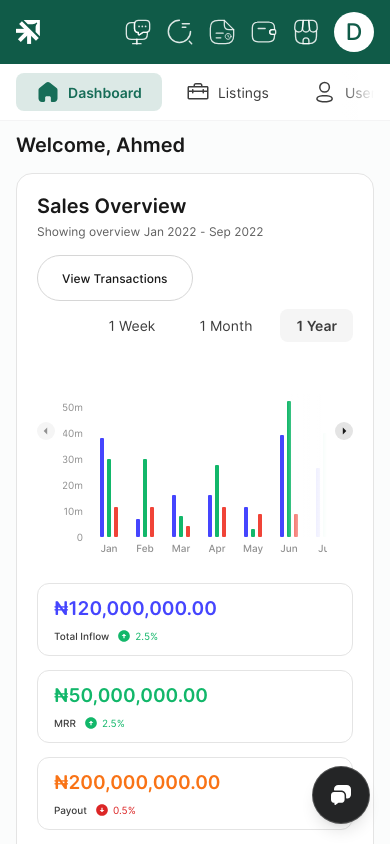
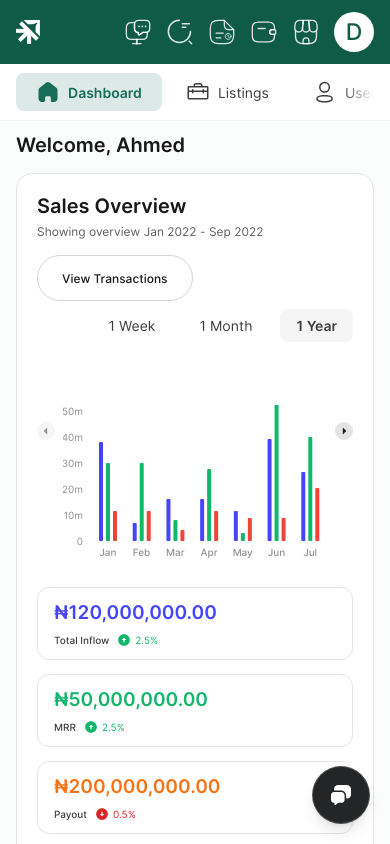
Before and after one commit to Psalm112/expertlisting-dashboard, a Next.js app: page / in a window 390 px wide. Shown: the top 844 px of the page. Built offline with nearby package versions, Linux system fonts and the light colour scheme.

Commit message:
Move the chart onto a ResponsiveContainer and page the months when space is tight

```diff
--- a/src/components/dashboard/SalesChart.tsx
+++ b/src/components/dashboard/SalesChart.tsx
@@ -1,23 +1,25 @@
 'use client';
 
-import { useCallback, useEffect, useMemo, useRef, useState } from 'react';
-import { Bar, BarChart, Cell, XAxis, YAxis } from 'recharts';
+import { useMemo, useState } from 'react';
+import { AnimatePresence, motion } from 'framer-motion';
+import { Bar, BarChart, Cell, ResponsiveContainer, XAxis, YAxis } from 'recharts';
 import { CarouselArrow } from '@/components/ui/CarouselArrow';
+import { POP } from '@/lib/motion';
 import { SALES_SERIES } from '@/lib/mock-data';
+import { useElementWidth } from '@/lib/use-element-width';
 import { usePrefersReducedMotion } from '@/lib/use-prefers-reduced-motion';
 import type { SalesPoint } from '@/lib/types';
 import { cn } from '@/lib/cn';
 
 /**
- * Geometry is taken from the Figma frame rather than left to the library.
- * Bars are 4px, 3px apart inside a group, with 18px between groups, which makes
- * each category band 36px. Sizing the chart to `bands x 36` holds Recharts to
- * those numbers instead of stretching them to fill the container.
+ * Bars are 4px, 3px apart inside a group, so a group is always 18px wide. The
+ * band around it is whatever the container gives us, and the category gap is
+ * derived from that, which keeps the bars themselves at their drawn size while
+ * the chart scales.
  */
 const BAR_SIZE = 4;
 const BAR_GAP = 3;
-const CATEGORY_GAP = 18;
-const BAND = BAR_SIZE * 3 + BAR_GAP * 2 + CATEGORY_GAP;
+const GROUP_WIDTH = BAR_SIZE * 3 + BAR_GAP * 2;
 const Y_AXIS_WIDTH = 28;
 const X_AXIS_HEIGHT = 22;
 
@@ -30,10 +32,14 @@ const RENDER_MAX = 55;
 const PLOT_HEIGHT = 143;
 const TICKS = [0, 10, 20, 30, 40, 50];
 
-/** Room above the plot for the hover readout. */
-const READOUT_GUTTER = 36;
+/** Below this the bars crowd, so the arrows start paging instead. */
+const MIN_BAND = 30;
+const MIN_VISIBLE = 4;
+const DESIGN_BAND = 36;
+
+const READOUT_GUTTER = 40;
 const READOUT_MARGIN = 64;
-const DIMMED = 0.45;
+const DIMMED = 0.4;
 
 const TONE: Record<string, { fill: string; dot: string }> = {
   blue: { fill: 'var(--color-data-blue)', dot: 'bg-data-blue' },
@@ -45,91 +51,48 @@ const AXIS_TICK = { fill: 'var(--color-ink-faint)', fontSize: 10 };
 
 const formatValue = (value: number) => `₦${value.toFixed(1)}m`;
 const formatTick = (value: number) => (value === 0 ? '0' : `${value}m`);
-
-interface Hover {
-  index: number;
-  /** Offset within the plot wrapper, already clamped to stay on the card. */
-  x: number;
-}
+const clamp = (value: number, min: number, max: number) => Math.min(Math.max(value, min), max);
 
 export function SalesChart({ data, rangeLabel }: { data: SalesPoint[]; rangeLabel: string }) {
-  const plot = useRef<HTMLDivElement>(null);
-  const scroller = useRef<HTMLDivElement>(null);
-  const chart = useRef<HTMLDivElement>(null);
-
-  const [overflow, setOverflow] = useState({ left: false, right: false });
-  const [hover, setHover] = useState<Hover | null>(null);
+  const [plot, plotWidth] = useElementWidth<HTMLDivElement>();
+  const [offset, setOffset] = useState(0);
+  const [hovered, setHovered] = useState<number | null>(null);
   const reducedMotion = usePrefersReducedMotion();
 
-  const series = useMemo(
-    () => data.map((point) => ({ month: point.month, ...point.values })),
-    [data],
+  const capacity = plotWidth
+    ? Math.max(MIN_VISIBLE, Math.floor((plotWidth - Y_AXIS_WIDTH) / MIN_BAND))
+    : data.length;
+  const visible = Math.min(capacity, data.length);
+  const maxOffset = Math.max(0, data.length - visible);
+  const start = Math.min(offset, maxOffset);
+
+  const band = plotWidth ? (plotWidth - Y_AXIS_WIDTH) / visible : DESIGN_BAND;
+
+  const windowed = useMemo(
+    () =>
+      data.slice(start, start + visible).map((point) => ({ month: point.month, ...point.values })),
+    [data, start, visible],
   );
-  const chartWidth = Y_AXIS_WIDTH + BAND * data.length;
 
-  const sync = useCallback(() => {
-    const node = scroller.current;
-    if (!node) return;
-
-    setOverflow({
-      left: node.scrollLeft > 1,
-      right: node.scrollLeft + node.clientWidth < node.scrollWidth - 1,
-    });
-  }, []);
-
-  useEffect(() => {
-    const node = scroller.current;
-    if (!node) return;
-
-    const onScroll = () => {
-      sync();
-      setHover(null);
+  const page = (direction: 1 | -1) => {
+    setHovered(null);
+    setOffset((value) => clamp(value + direction * visible, 0, maxOffset));
   };
 
-    sync();
-    node.addEventListener('scroll', onScroll, { passive: true });
-    const observer = new ResizeObserver(sync);
-    observer.observe(node);
-
-    return () => {
-      node.removeEventListener('scroll', onScroll);
-      observer.disconnect();
-    };
-  }, [sync, data]);
-
-  const scrollBy = (direction: 1 | -1) => {
-    const node = scroller.current;
-    if (!node) return;
-    node.scrollBy({ left: direction * node.clientWidth * 0.8, behavior: 'smooth' });
+  const track = (clientX: number, target: HTMLElement) => {
+    const box = target.getBoundingClientRect();
+    const index = Math.floor((clientX - box.left - Y_AXIS_WIDTH) / band);
+    setHovered(index >= 0 && index < visible ? index : null);
   };
 
-  /**
-   * Bands are a fixed width, so the hovered index is arithmetic rather than a
-   * reach into Recharts' internal tooltip state. The readout is positioned
-   * against the plot wrapper because a horizontally scrolling element cannot
-   * also overflow visibly on the vertical axis, and anything rendered inside it
-   * gets clipped at the top of the plot.
-   */
-  const track = (clientX: number) => {
-    const chartBox = chart.current?.getBoundingClientRect();
-    const plotBox = plot.current?.getBoundingClientRect();
-    if (!chartBox || !plotBox) return;
-
-    const index = Math.floor((clientX - chartBox.left - Y_AXIS_WIDTH) / BAND);
-    if (index < 0 || index >= data.length) {
-      setHover(null);
-      return;
-    }
-
-    const centre = chartBox.left - plotBox.left + Y_AXIS_WIDTH + index * BAND + BAND / 2;
-
-    setHover({
-      index,
-      x: Math.min(Math.max(centre, READOUT_MARGIN), plotBox.width - READOUT_MARGIN),
-    });
-  };
-
-  const active = hover ? data[hover.index] : null;
+  // Guarded rather than reset in an effect: the window can shrink under a stale
+  // hover when the container resizes or the range changes.
+  const index = hovered !== null && hovered < visible ? hovered : null;
+  const active = index === null ? null : data[start + index];
+  const readoutX =
+    index === null || !plotWidth
+      ? 0
+      : clamp(Y_AXIS_WIDTH + index * band + band / 2, READOUT_MARGIN, plotWidth - READOUT_MARGIN);
 
   return (
     <div className="flex min-w-0 flex-col gap-3">
@@ -137,31 +100,25 @@ export function SalesChart({ data, rangeLabel }: { data: SalesPoint[]; rangeLabe
         <CarouselArrow
           variant="chart"
           direction="prev"
-          disabled={!overflow.left}
-          onClick={() => scrollBy(-1)}
+          disabled={start === 0}
+          onClick={() => page(-1)}
           className="mt-16 shrink-0"
         />
 
-        <div ref={plot} className="relative min-w-0 flex-1">
         <div
-            ref={scroller}
-            className={cn(
-              'overflow-x-auto overflow-y-hidden',
-              '[scrollbar-width:none] [-ms-overflow-style:none] [&::-webkit-scrollbar]:hidden',
-            )}
+          ref={plot}
+          className="relative min-w-0 flex-1"
           style={{ paddingTop: READOUT_GUTTER }}
-            onPointerMove={(event) => track(event.clientX)}
-            onPointerLeave={() => setHover(null)}
+          onPointerMove={(event) => track(event.clientX, event.currentTarget)}
+          onPointerLeave={() => setHovered(null)}
         >
-            <div ref={chart} className="mx-auto w-max">
+          <ResponsiveContainer width="100%" height={PLOT_HEIGHT + X_AXIS_HEIGHT}>
             <BarChart
-                width={chartWidth}
-                height={PLOT_HEIGHT + X_AXIS_HEIGHT}
-                data={series}
+              data={windowed}
               margin={{ top: 0, right: 0, bottom: 0, left: 0 }}
               barSize={BAR_SIZE}
               barGap={BAR_GAP}
-                barCategoryGap={CATEGORY_GAP}
+              barCategoryGap={Math.max(6, Math.round(band - GROUP_WIDTH))}
             >
               <YAxis
                 width={Y_AXIS_WIDTH}
@@ -187,39 +144,32 @@ export function SalesChart({ data, rangeLabel }: { data: SalesPoint[]; rangeLabe
                   fill={TONE[entry.tone].fill}
                   radius={1}
                   isAnimationActive={!reducedMotion}
-                    animationDuration={520}
+                  animationDuration={480}
                 >
-                    {data.map((point, index) => (
+                  {windowed.map((point, index) => (
                     <Cell
                       key={point.month}
-                        fillOpacity={hover && hover.index !== index ? DIMMED : 1}
+                      fillOpacity={hovered !== null && hovered !== index ? DIMMED : 1}
                     />
                   ))}
                 </Bar>
               ))}
             </BarChart>
-            </div>
-          </div>
+          </ResponsiveContainer>
 
-          <div
-            aria-hidden
+          <AnimatePresence>
+            {active && (
+              <motion.div
+                role="tooltip"
+                initial={{ opacity: 0, scale: 0.96 }}
+                animate={{ opacity: 1, scale: 1 }}
+                exit={{ opacity: 0, scale: 0.96 }}
+                transition={POP}
+                style={{ left: readoutX, top: READOUT_GUTTER - 8, x: '-50%', y: '-100%' }}
                 className={cn(
-              'pointer-events-none absolute right-0 w-10 transition-opacity duration-200',
-              'from-surface via-surface/85 bg-gradient-to-l to-transparent',
-              overflow.right ? 'opacity-100' : 'opacity-0',
+                  'pointer-events-none absolute z-30 origin-bottom',
+                  'bg-surface-invert rounded-md px-2.5 py-1.5 whitespace-nowrap text-white shadow-lg',
                 )}
-            style={{ top: READOUT_GUTTER, height: PLOT_HEIGHT }}
-          />
-
-          {active && hover && (
-            <div
-              role="tooltip"
-              className={cn(
-                'pointer-events-none absolute z-30 -translate-x-1/2 -translate-y-full',
-                'bg-surface-invert rounded-md px-2.5 py-1.5 whitespace-nowrap text-white shadow-lg',
-                'motion-safe:animate-[fade-up_140ms_ease-out]',
-              )}
-              style={{ left: hover.x, top: READOUT_GUTTER - 8 }}
               >
                 <p className="text-2xs font-medium text-white/70">{active.month}</p>
                 <ul className="mt-0.5 space-y-0.5">
@@ -230,15 +180,16 @@ export function SalesChart({ data, rangeLabel }: { data: SalesPoint[]; rangeLabe
                     </li>
                   ))}
                 </ul>
-            </div>
+              </motion.div>
             )}
+          </AnimatePresence>
         </div>
 
         <CarouselArrow
           variant="chart"
           direction="next"
-          disabled={!overflow.right}
-          onClick={() => scrollBy(1)}
+          disabled={start >= maxOffset}
+          onClick={() => page(1)}
           className="mt-16 shrink-0"
         />
       </div>
```
Lines whose indentation alone changed are shown as unchanged.
